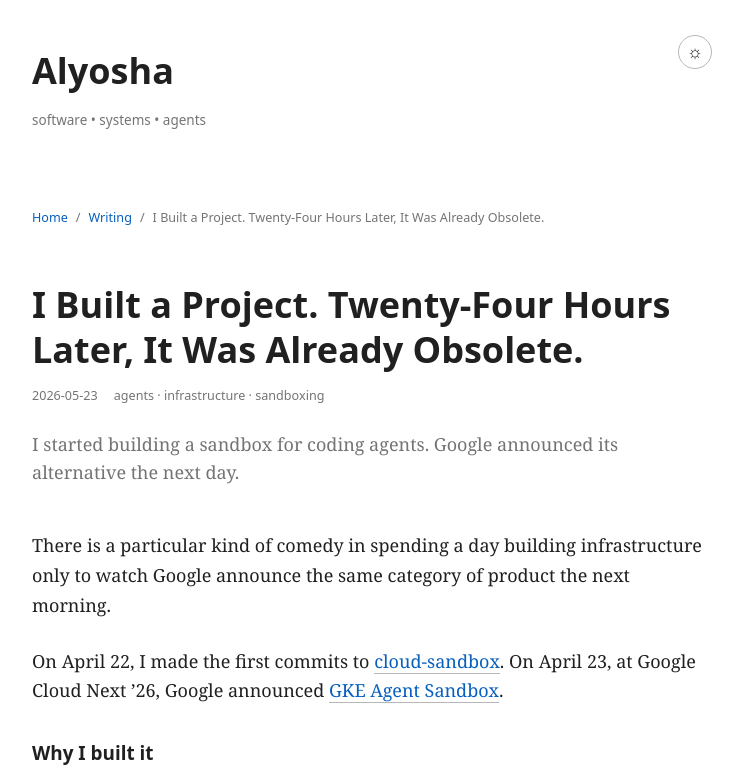
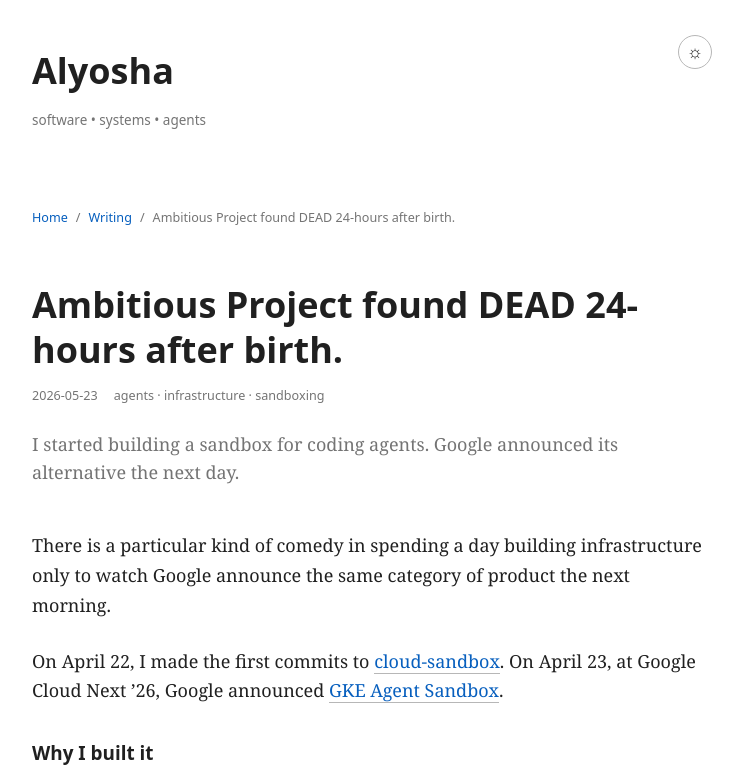
Before and after one commit to alyosha31/personal-site, an Astro site: page /writing/killed-my-own-project in a window 1280 px wide. Shown: the top 777 px of the page, without its empty margins (268-1011 px from the left). Built offline with nearby package versions, Linux system fonts and the light colour scheme; Astro itself is replaced by a stand-in of ours.

Commit message:
change in post title

```diff
--- a/src/content/posts/killed-my-own-project.md
+++ b/src/content/posts/killed-my-own-project.md
@@ -1,5 +1,5 @@
 ---
-title: "I Built a Project. Twenty-Four Hours Later, It Was Already Obsolete."
+title: "Ambitious Project found DEAD 24-hours after birth."
 description: "I started building a sandbox for coding agents. Google announced its alternative the next day."
 date: "2026-05-23"
 tags: ["agents", "infrastructure", "sandboxing"]
```
